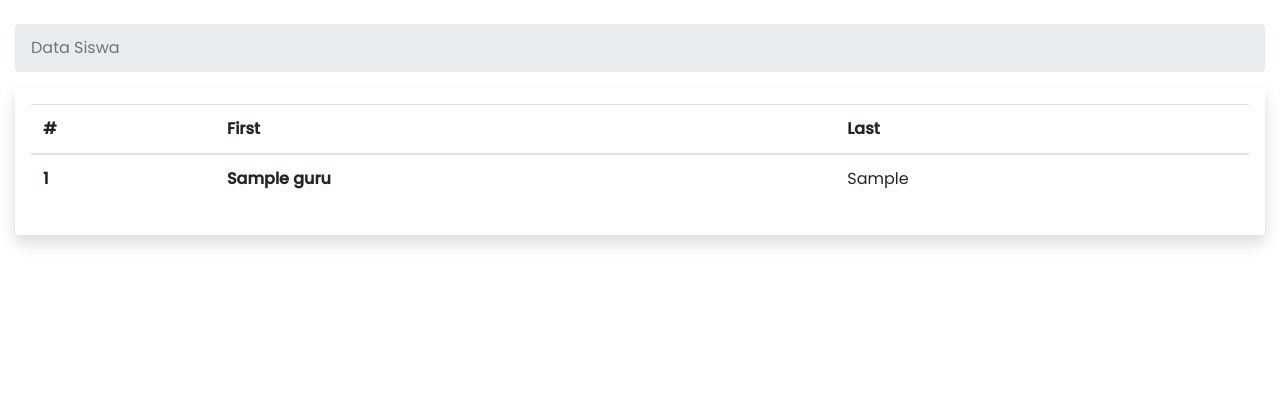
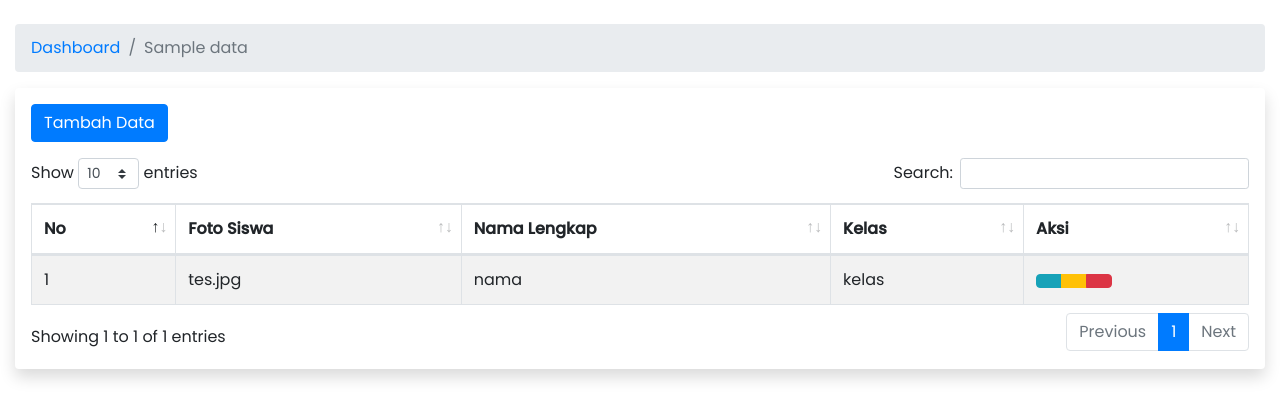
Before and after one commit to NuricoVicyyanto/absen, a PHP site: the page made by app/views/siswa/index.php in a window 1280 px wide. Shown: the top 419 px of the page. Run offline with PHP 8.4, Linux system fonts and the light colour scheme; the template is opened without the code that fills it: most values are stand-ins (such as "Sample title", 1, 10 or a date in 2020); some libraries are stand-ins or nearby versions.

Commit message:
Tampilan aja

```diff
--- a/app/config/config.php
+++ b/app/config/config.php
@@ -1,6 +1,6 @@
 <?php
 // Untuk memanggil url
-define ('base','http://localhost/absensi_app/');
+define ('base','https://localhost/absensi_app/');
 // end
 
 define('DB_HOST','localhost');
--- a/app/controllers/Guru.php
+++ b/app/controllers/Guru.php
@@ -4,7 +4,6 @@
     public function index()
     {
         $data['judul'] = "Data Guru";
-        $data['guru'] = $this->model('Guru_model')->getALLguru();
         $this->view('partials/head');
         $this->view('partials/topbar');
         $this->view('partials/sidebar',$data);
--- a/app/controllers/Siswa.php
+++ b/app/controllers/Siswa.php
@@ -2,10 +2,12 @@
 
 class Siswa extends Controller {
     public function index(){
+     $data['judul'] = "Data Siswa";
+    //  $data['siswa']
      $this->view('partials/head');
      $this->view('partials/topbar');
      $this->view('partials/sidebar');
-     $this->view('siswa/index');
+     $this->view('siswa/index',$data);
      $this->view('partials/footer');
 
     }
--- a/app/views/partials/footer.php
+++ b/app/views/partials/footer.php
@@ -25,6 +25,9 @@
     });
     $(function(){
       $('[data-toggle="tooltip"]').tooltip();
+      $('[data-toggle="edit-kiri"]').tooltip();
+      $('[data-toggle="edit-bawah"]').tooltip();
+      $('[data-toggle="edit-atas"]').tooltip();
     });
 
   </script>
--- a/app/views/partials/topbar.php
+++ b/app/views/partials/topbar.php
@@ -30,7 +30,7 @@
         <a href="<?=base?>home" class="list-group-item list-group-item-action"><i class="fas fa-tachometer-alt mr-2 dash"></i>Dashboard</a>
         <a href="<?=base?>" class="list-group-item list-group-item-action"><i class="far fa-clock mr-2 absensi"></i>Absensi</a>
         <a href="<?=base?>pengguna" class="list-group-item list-group-item-action"><i class="fas fa-users mr-2 pengguna"></i>Pengguna</a>
-        <a href="<?=base?>" class="list-group-item list-group-item-action"><i class="fas fa-user-graduate mr-2 siswa"></i> Data Siswa</a>
+        <a href="<?=base?>siswa" class="list-group-item list-group-item-action"><i class="fas fa-user-graduate mr-2 siswa"></i> Data Siswa</a>
         <a href="<?=base?>guru" class="list-group-item list-group-item-action"><i class="far fa-user mr-2 guru"></i> Data Guru</a>
         <a href="<?=base?>kelas" class="list-group-item list-group-item-action"><i class="fas fa-graduation-cap mr-2 kelas"></i>Data Kelas</a>
         <a href="<?=base?>mapel" class="list-group-item list-group-item-action"><i class="fas fa-book mr-2 mapel"></i>Data Mapel</a>
--- a/app/views/siswa/index.php
+++ b/app/views/siswa/index.php
@@ -3,35 +3,42 @@
             <div class="col-lg-12">
                 <nav aria-label="breadcrumb">
                     <ol class="breadcrumb">
-                    <li class="breadcrumb-item active" aria-current="page">Data Siswa</li>
+                        <li class="breadcrumb-item"><a href="">Dashboard</a></li>
+                        <li class="breadcrumb-item active" aria-current="page"><?=$data['judul']?></li>
                     </ol>
                 </nav>
             </div>
             <div class="col-lg-12">
-            <div class="shadow p-3 mb-5 bg-white rounded">
-                <div class="table">
-                    <table class="table" id="example">
+                <div class="shadow p-3 mb-4 bg-white rounded">
+                    <div class="pb-3">
+                    <button type="button" class="btn btn-primary"><i class="fas fa-plus"></i> Tambah Data</button>
+                    </div>
+                    <table id="datapengguna" class="table table-striped table-bordered" style="width:100%">
                         <thead>
                             <tr>
-                                <th scope="col">#</th>
-                                <th scope="col">First</th>
-                                <th scope="col">Last</th>
+                                <th>No</th>
+                                <th>Foto Siswa</th>
+                                <th>Nama Lengkap</th>
+                                <th>Kelas</th>
+                                <th>Aksi</th>
                             </tr>
                         </thead>
                         <tbody>
-                            <?php
-                      $no = 1;
-                      foreach ($data['guru'] as $x) :?>
                                 <tr>
-                                <th><?=$no++;?></th>
-                                <th scope="row"><?=$x['nama']?></th>
-                                <td><?=$x['mt_pelajaran']?></td>
+                                        <td>1</td>
+                                        <td>tes.jpg</td>
+                                        <td>nama</td>
+                                        <td>kelas</td>
+                                        <td>
+                                            <div class="btn-group" role="group" aria-label="Basic example">
+                                                <a type="button" class="btn btn-info" data-toggle="edit-kiri" data-placement="left" title="Detail data" ><i class="fas fa-info"></i></a>
+                                                <a type="button" class="btn btn-warning"  data-toggle="edit-bawah" data-placement="bottom" title="Edit data" ><i class="fas fa-edit"></i></a>
+                                                <a type="button" class="btn btn-danger" data-toggle="edit-atas" data-placement="right" title="Hapus data"><i class="fas fa-trash-alt"></i></a>
+                                            </div>
+                                        </td>
                                </tr>
-                            <?php endforeach; ?>
                         </tbody>
                     </table>
-                </div>
-            </div>
                 </div>
             </div>
       </div>
--- a/public/style.css
+++ b/public/style.css
@@ -81,6 +81,9 @@
 
 #page-content-wrapper {
 min-width: 100vw;
+}
+#page-content-wrapper .li-dash{
+  color: red;
 }
 #page-content-wrapper p{
   color:#6c757d;
```
Also changed, not shown: app/views/pengguna/index.php (+6 -3 lines). Lines whose indentation alone changed are shown as unchanged.
